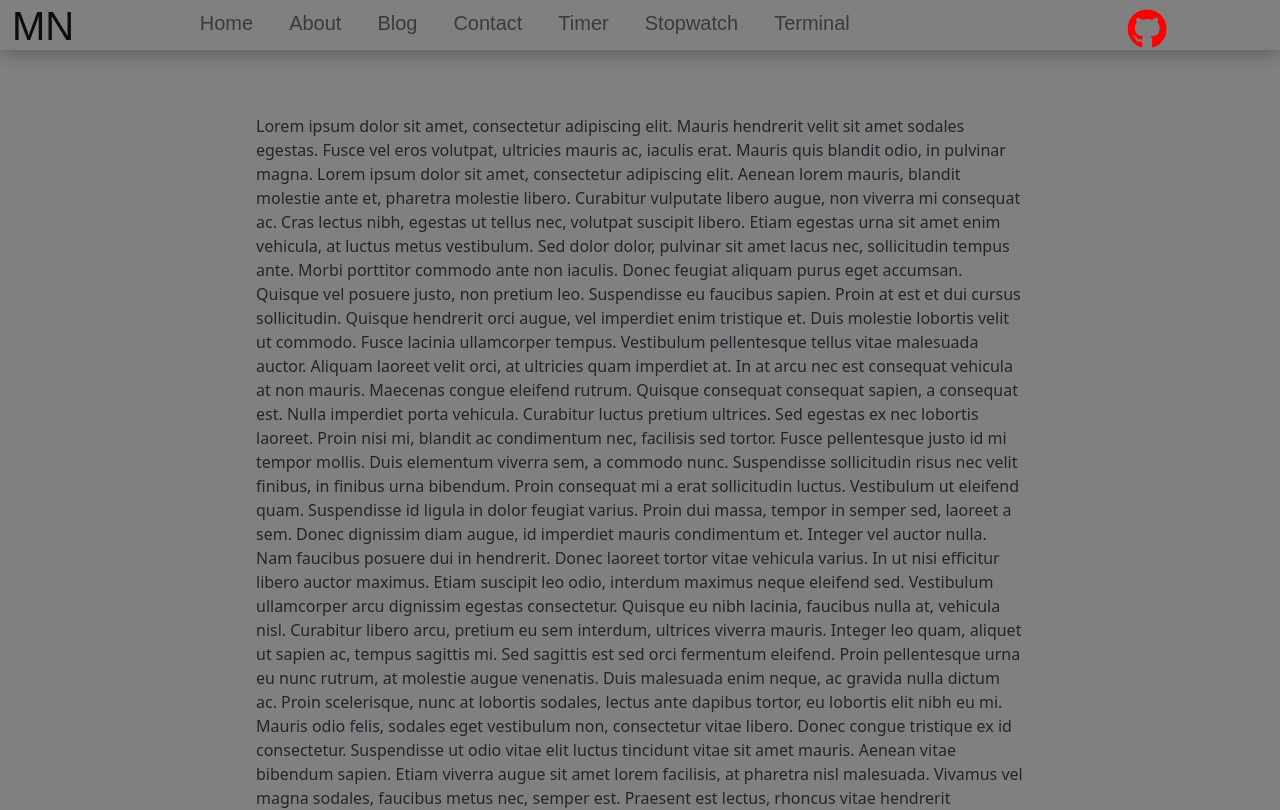
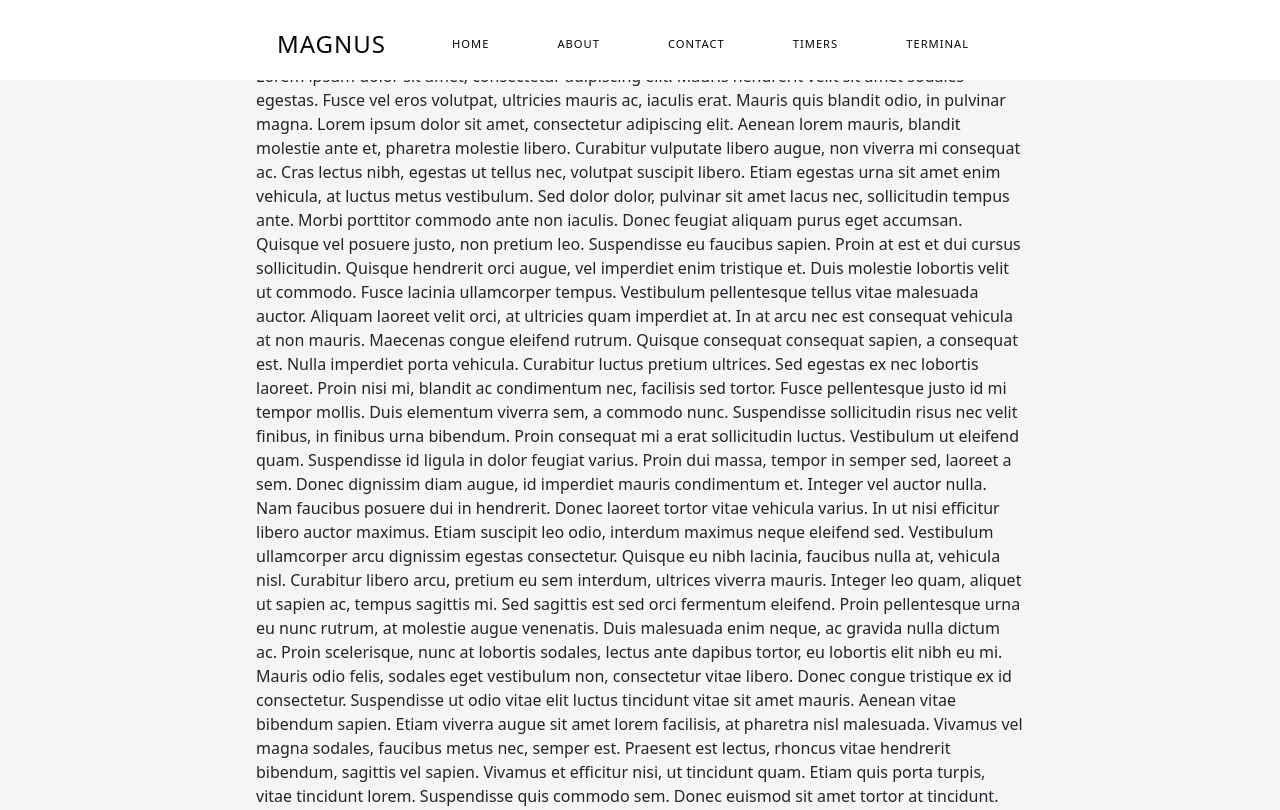
Before and after one commit to Magnusrn/React-Website, a React (Create React App) app: page / in a window 1280 px wide. Shown: the top 810 px of the page. Built offline with nearby package versions, Linux system fonts and the light colour scheme.

Commit message:
add custom navbar, responsive sizing but missing mobile menu

```diff
--- a/src/App.js
+++ b/src/App.js
@@ -13,8 +13,7 @@ import Terminal from './pages/Terminal';
 
 export default function App() {
     return (
-        <div>
-        <style>{"body { background-color: grey; }"}</style>
+        <div className={styles.app}>
         <BrowserRouter>
             <NavigationBar/>
             <div className={styles.body}>
@@ -38,3 +37,4 @@ export default function App() {
 }
 //todo
 //add ci to github
+//may need to load the audio on page load instead of when it needs to be played as browsers restrict resources for inactive tabs
--- a/src/App.module.css
+++ b/src/App.module.css
@@ -3,3 +3,7 @@
     margin-right:20%;
     padding-top:5%;
 }
+
+.app {
+    background: rgb(245, 245, 245)
+}
--- a/src/components/navbar/NavigationBar.js
+++ b/src/components/navbar/NavigationBar.js
@@ -1,42 +1,60 @@
-import Navbar from "react-bootstrap/Navbar";
-import Nav from "react-bootstrap/Nav";
-import { Container } from "react-bootstrap";
+import React from "react";
 import styles from "./NavigationBar.module.css";
 
 const NavigationBar = () => {
-  //dynamically adjust opacity of navbar on scroll
-  let changeOpacity = () => {
-    var element = document.getElementsByClassName(styles.navbarHolder)[1];
-    element.style.backgroundColor = `rgba(80, 80, 80, ${
-      window.scrollY / 100
-    })`;
-  };
-  window.addEventListener("scroll", changeOpacity);
-
   return (
     <div>
-        <Navbar className={styles.navbarHolder} expand="sm">
-          <Container fluid className={styles.navbarHolder}>
-            <Navbar.Brand href="/">
-              <h1>MN</h1>
-            </Navbar.Brand>
-            <Navbar.Toggle aria-controls="basic-navbar-nav" />
-            <Navbar.Collapse id="basic-navbar-nav">
-              <Nav className="m-auto">
-                <Nav.Link className={styles.navbarItem} href="/">Home</Nav.Link>
-                <Nav.Link className={styles.navbarItem} href="/about">About</Nav.Link>
-                <Nav.Link className={styles.navbarItem} href="/blog">Blog</Nav.Link>
-                <Nav.Link className={styles.navbarItem} href="/contact">Contact</Nav.Link>
-                <Nav.Link className={styles.navbarItem} href="/timer">Timer</Nav.Link>
-                <Nav.Link className={styles.navbarItem} href="/stopwatch">Stopwatch</Nav.Link>
-                <Nav.Link className={styles.navbarItem} href="/terminal">Terminal</Nav.Link>
-                <a className={styles.githubIcon} href="https://github.com/magnusrn">
-                  <i className="fa-brands fa-github"></i>
-                </a>
-              </Nav>
-            </Navbar.Collapse>
-          </Container>
-        </Navbar>
+      <nav className={styles.navbar}>
+        <div className={styles.navWrapper}>
+            <div className={styles.logo}>
+              <a href="/">Magnus</a>
+            </div>
+            <ul className={styles.menu}>
+            <li>
+              <a href="/">Home</a>
+            </li>
+            <li>
+              <a href="about">About</a>
+            </li>
+            <li>
+              <a href="contact">Contact</a>
+            </li>
+            <li>
+              <a href="timer">Timers</a>
+            </li>
+            <li>
+              <a href="terminal">Terminal</a>
+            </li>
+          </ul>
+        </div>
+      </nav>
+
+      {/* <div className={`${styles.menuIcon} ${styles.toggleIcon}`} >
+        <span className={`${styles.icon} ${styles.iconBars}`}></span>
+        <span
+          className={`${styles.icon} ${styles.iconBars} ${styles.overlay}`}
+        ></span>
+      </div>
+
+      <div className={styles.overlayMenu}>
+        <ul id={styles.menu}>
+          <li>
+            <a href="/">Home</a>
+          </li>
+          <li>
+            <a href="about">About</a>
+          </li>
+          <li>
+            <a href="contact">Contact</a>
+          </li>
+          <li>
+            <a href="timer">Timer</a>
+          </li>
+          <li>
+            <a href="terminal">Terminal</a>
+          </li>
+        </ul>
+      </div> */}
     </div>
   );
 };
--- a/src/components/navbar/NavigationBar.module.css
+++ b/src/components/navbar/NavigationBar.module.css
@@ -1,102 +1,188 @@
-.navbarHolder {
+/*======================================================
+                          Navbar
+  ======================================================*/
+
+.navbar {
+  background: #fff;
+  color: #0d1a26;
+  position: fixed;
+  top: 0;
+  height: 80px;
+  line-height: 80px;
   width: 100%;
-  height:50px;
-  position:fixed;
-  top:0;
-  display:flex;
-  z-index:9999 !important;
-  font-family: "Josefin Sans", sans-serif;
-  padding-top:10px;
-  box-shadow: 0 2px 20px -2px rgba(0,0,0,.2);
+  z-index: 10;
 }
 
-.githubIcon {
-  font-size: 40px ;
-  margin-left:250px;
-  color: rgb(255, 0, 0);
+.navWrapper {
+  text-align: center;
+  width: 70%;
+  margin: auto;
 }
 
-.githubIcon:hover {
-  transform: scale(1.25); /* (150% zoom - Note: if the zoom is too large, it will go outside of the viewport) */
+.logo a {
+  font-size: 1.5em;
+  height: 60px;
+  letter-spacing: 1px;
+  text-transform: uppercase;
+  color: #000;
+  text-decoration: none;
 }
 
-.navbarItem {
-  margin-right: 20px;
-  font-size: 20px !important;
+.navbar ul {
+  list-style: none;
+  text-align: right;
+  transition: transform 0.5s ease-out;
+  -webkit-transition: transform 0.5s ease-out;
 }
 
-.navbarItem:hover{
-  transition: all 0.25s ease;
-  transform: scale(1.15);
+.navbar .menu,
+.navbar li {
+  display: inline-block;
+  vertical-align: middle;
 }
 
-/*
-.navbarItems {
-  flex:1 !important;
-  background-color: red;
-  justify-content: center;
-  margin: 0;
-  padding: 0;
-  list-style: none;
+.navbar li a {
+  color: #0d1a26;
+  display: block;
+  font-size: 0.7em;
+  height: 60px;
+  letter-spacing: 1px;
+  position: relative;
+  text-decoration: none;
+  text-transform: uppercase;
+  transition: all 0.5s ease;
+  -webkit-transition: all 0.5s ease;
+  margin: 0 30px;
+  padding: 0 4px;
 }
 
-
-
-/* .navbar {
-  width: 100%;
-  height: 50px;
-  position: fixed;
-  top: 0;
-  display: flex;
-  align-items: center;
-  z-index: 999;
-  font-family: "Josefin Sans", sans-serif;
+.navbar li a:hover {
+  color: #1c79b8;
+  transition: all 1s ease;
+  -webkit-transition: all 1s ease;
 }
 
-.left, .right {
-  flex:3;
+.navbar .logo, .navbar .logo a,
+.navbar li a {
+  display: inline-block;
+  position: relative;
+  color: #060606;
+}
+
+.navbar .logo a:after,
+.navbar li a:after {
+  content: "";
+  position: absolute;
+  width: 100%;
+  transform: scaleX(0);
+  height: 1px;
+  bottom: 0;
+  left: 0;
+  background-color: #000;
+  transform-origin: bottom left;
+  transition: transform 0.5s ease-out;
+}
+
+.navbar .logo a:hover:after,
+.navbar li a:hover:after {
+  transform: scaleX(1);
+  transform-origin: bottom left;
+}
+
+@media (max-width: 1068px) {
+  .navWrapper {
+    width: 95%;
+  }
+}
+
+@media (max-width: 780px) {
+  .navbar .menu {
+    display: none;
+  }
+}
+
+/*======================================================
+                     Responsive Mobile Menu
+    ======================================================*/
+/* .overlayMenu {
+    background: lightblue;
+    color: rgb(13, 26, 38);
     display: flex;
     align-items: center;
     justify-content: center;
+    position: absolute;
+    top: 0;
+    right: 0;
+    padding-right: 15px;
+    transform: translateX(-100%);
+    width: 100vw;
+    height: 100vh;
+    -webkit-transition: transform 0.2s ease-out;
+    transition: transform 0.2s ease-out;
   }
 
-.centre {
-  flex:6;
+  .overlayMenu ul, .overlayMenu li {
+    display: block;
+    position: relative;
   }
 
-.navbarItems {
-  display: flex;
-  justify-content: center;
-  margin: 0;
-  padding: 0;
-  list-style: none;
+  .overlayMenu li a {
+    display: block;
+    font-size: 1.8em;
+    letter-spacing: 4px;
+    padding: 10px 0;
+    text-align: right;
+    text-transform: uppercase;
+    -webkit-transition: color 0.3s ease;
+    transition: color 0.3s ease;
   }
 
-.navbarItem {
-  margin-right: 20px;
-  font-size: 18px;
-  font-weight: 300;
-  cursor: pointer;
+  .overlayMenu li a:hover,
+  .overlayMenu li a:active {
+    color: rgb(28, 121, 184);
+    -webkit-transition: color 0.3s ease;
+    transition: color 0.3s ease;
+  } */
+
+/*======================================================
+                   Responsive Mobile Menu
+  ======================================================*/
+/* .overlayMenu {
+  background: lightblue;
+  color: rgb(13, 26, 38);
+  display: flex;
+  align-items: center;
+  justify-content: center;
+  position: absolute;
+  top: 0;
+  right: 0;
+  padding-right: 15px;
+  transform: translateX(-100%);
+  width: 100vw;
+  height: 100vh;
+  -webkit-transition: transform 0.2s ease-out;
+  transition: transform 0.2s ease-out;
 }
 
-.navbarItem:hover {
-  color:gray;
+.overlayMenu ul, .overlayMenu li {
+  display: block;
+  position: relative;
 }
 
-.profilePhoto {
-  border-radius:50%;
-  width:40px;
-  height:40px;
-  object-fit : cover;
-  margin-right: 15px;
-  cursor: pointer;
+.overlayMenu li a {
+  display: block;
+  font-size: 1.8em;
+  letter-spacing: 4px;
+  padding: 10px 0;
+  text-align: right;
+  text-transform: uppercase;
+  -webkit-transition: color 0.3s ease;
+  transition: color 0.3s ease;
 }
 
-
-
-.searchIcon {
-  font-size: 18px;
-  color: #666;
-  cursor: pointer;
-  margin-left:15px;
+.overlayMenu li a:hover,
+.overlayMenu li a:active {
+  color: rgb(28, 121, 184);
+  -webkit-transition: color 0.3s ease;
+  transition: color 0.3s ease;
 } */
```
Lines whose indentation alone changed are shown as unchanged.
